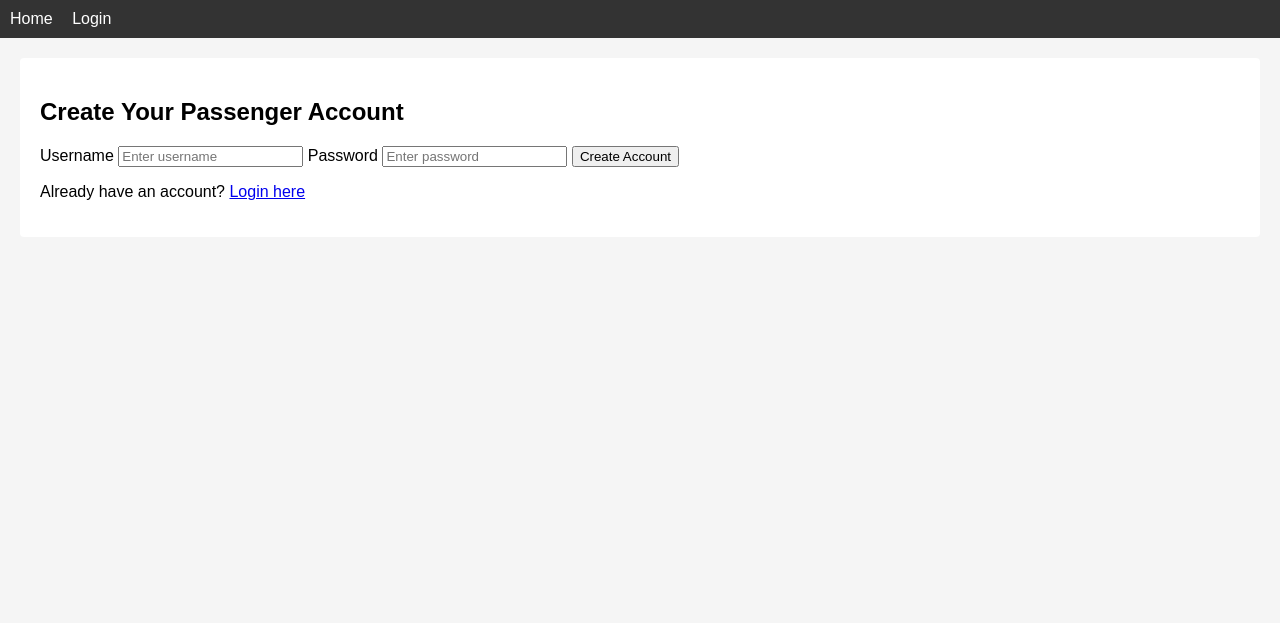
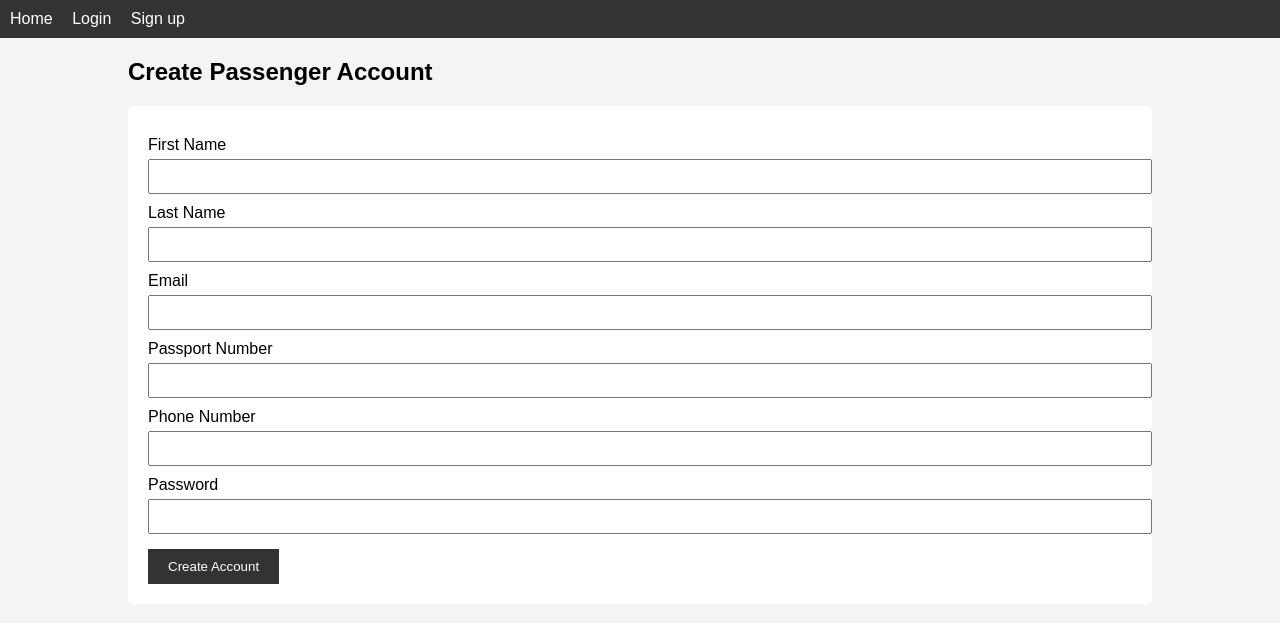
Before and after one commit to Hamza-Taher/SWE_Project, a Flask app: page /register in a window 1280 px wide. Shown: the top 623 px of the page. Run offline with Flask 3, Linux system fonts and the light colour scheme; some libraries are stand-ins or nearby versions.

Commit message:
Solve issue for clean code

```diff
--- a/app.py
+++ b/app.py
@@ -1,6 +1,12 @@
 from flask import Flask, request, session, render_template, redirect, url_for, flash
 from flask_mysqldb import MySQL
 from werkzeug.security import generate_password_hash, check_password_hash
+
+# Import separated classes
+from models.user import User
+from models.passenger import Passenger
+from models.pilot import Pilot
+from models.crew import Crew
 
 app = Flask(__name__)
 app.secret_key = "secret_key_here"
@@ -10,114 +16,116 @@ app.config['MYSQL_HOST'] = 'localhost'
 app.config['MYSQL_USER'] = 'root'
 app.config['MYSQL_PASSWORD'] = 'Htee2005#@275'
 app.config['MYSQL_DB'] = 'rightdatabase'
-app.config['MYSQL_CURSORCLASS'] = 'DictCursor'  # return rows as dicts
+app.config['MYSQL_CURSORCLASS'] = 'DictCursor'
 
 mysql = MySQL(app)
 
-# ---------- Optional classes (not required for logic) ----------
 
-class User:
-    def __init__(self, username, password):
-        self.username = username
-        self.password = password
+# ---------------------------------------------------------
+# USERNAME GENERATION HELPERS
+# ---------------------------------------------------------
+
+def generate_username_passenger(first_name):
+    cur = mysql.connection.cursor()
+    cur.execute("SELECT username FROM passenger WHERE username LIKE %s", [first_name + "%"])
+    existing = cur.fetchall()
+    cur.close()
+
+    if not existing:
+        return first_name
+
+    return f"{first_name}{len(existing)}"
 
 
-class Passenger(User):
-    pass
+def generate_username_pilot(first_name):
+    cur = mysql.connection.cursor()
+    cur.execute("SELECT username FROM pilot WHERE username LIKE %s", [first_name + "%"])
+    existing = cur.fetchall()
+    cur.close()
+
+    if not existing:
+        return first_name + "P"
+
+    return f"{first_name}{len(existing)}P"
 
 
-class CrewMember(User):
-    pass
+def generate_username_crew(first_name):
+    cur = mysql.connection.cursor()
+    cur.execute("SELECT username FROM crew WHERE username LIKE %s", [first_name + "%"])
+    existing = cur.fetchall()
+    cur.close()
+
+    if not existing:
+        return first_name + "C"
+
+    return f"{first_name}{len(existing)}C"
 
 
-class Pilot(CrewMember):
-    pass
-
-
-
-# ---------- Home ----------
+# ---------------------------------------------------------
+# HOME
+# ---------------------------------------------------------
 
 @app.route('/')
 def home():
     return render_template("home.html")
 
 
-# ---------- Registration (passenger only) ----------
+# ---------------------------------------------------------
+# PASSENGER REGISTRATION
+# ---------------------------------------------------------
 
 @app.route('/register', methods=['GET', 'POST'])
 def register():
-    """
-    Register a new PASSENGER account.
-    - Username must be unique across passenger, pilot, and crew.
-    - Pilot and crew accounts are created by admin only.
-    """
     if request.method == 'POST':
-        username = request.form['username'].strip()
+        first_name = request.form['first_name'].strip().lower()
+        last_name = request.form['last_name'].strip()
+        email = request.form['email'].strip()
+        passport_number = request.form['passport_number'].strip()
+        phone_number = request.form['phone_number'].strip()
         password = request.form['password']
 
-        if not username or not password:
+        if not all([first_name, last_name, email, passport_number, phone_number, password]):
             flash("All fields are required.", "error")
             return redirect(url_for('register'))
 
+        username = generate_username_passenger(first_name)
         hashed_password = generate_password_hash(password)
+
         cur = mysql.connection.cursor()
 
-        # Check if username exists in passenger
-        cur.execute("SELECT id FROM passenger WHERE username = %s", [username])
+        # Check email uniqueness
+        cur.execute("SELECT id FROM passenger WHERE email = %s", [email])
         if cur.fetchone():
-            flash("Username already exists as a passenger.", "error")
+            flash("This email is already registered.", "error")
             cur.close()
             return redirect(url_for('register'))
 
-        # Check if username exists in pilot
-        cur.execute("SELECT id FROM pilot WHERE username = %s", [username])
-        if cur.fetchone():
-            flash("Username already exists as a pilot.", "error")
-            cur.close()
-            return redirect(url_for('register'))
+        cur.execute("""
+            INSERT INTO passenger
+            (username, password, first_name, last_name, email, passport_number, phone_number)
+            VALUES (%s, %s, %s, %s, %s, %s, %s)
+        """, (username, hashed_password, first_name, last_name, email, passport_number, phone_number))
 
-        # Check if username exists in crew
-        cur.execute("SELECT id FROM crew WHERE username = %s", [username])
-        if cur.fetchone():
-            flash("Username already exists as crew.", "error")
-            cur.close()
-            return redirect(url_for('register'))
+        mysql.connection.commit()
+        cur.close()
 
-        # Create a passenger account by default
-        try:
-            cur.execute(
-                "INSERT INTO passenger (username, password) VALUES (%s, %s)",
-                (username, hashed_password)
-            )
-            mysql.connection.commit()
-            flash("Passenger account created successfully! Please log in.", "success")
-        except Exception as e:
-            mysql.connection.rollback()
-            flash(f"Error creating account: {e}", "error")
-        finally:
-            cur.close()
-
+        flash(f"Account created! Your username is: {username}", "success")
         return redirect(url_for('login'))
 
     return render_template("register.html")
 
 
-# ---------- Login / Logout ----------
+# ---------------------------------------------------------
+# LOGIN
+# ---------------------------------------------------------
 
 @app.route('/login', methods=['GET', 'POST'])
 def login():
-    """
-    Login logic:
-    - admin (hard-coded)
-    - pilot (pilot table)
-    - crew (crew table)
-    - passenger (passenger table)
-    """
     if request.method == 'POST':
         username = request.form['username'].strip()
         password = request.form['password']
 
-        # Admin check (hard-coded)
+        # Admin login
         if username == "admin" and password == "adminpass":
             session['role'] = 'admin'
             session['username'] = 'admin'
@@ -127,8 +135,8 @@ def login():
 
         # Pilot login
         cur.execute("SELECT * FROM pilot WHERE username = %s", [username])
-        pilot = cur.fetchone()
-        if pilot and check_password_hash(pilot['password'], password):
+        pilot_row = cur.fetchone()
+        if pilot_row and check_password_hash(pilot_row['password'], password):
             session['role'] = 'pilot'
             session['username'] = username
             cur.close()
@@ -136,17 +144,17 @@ def login():
 
         # Crew login
         cur.execute("SELECT * FROM crew WHERE username = %s", [username])
-        crew = cur.fetchone()
-        if crew and check_password_hash(crew['password'], password):
+        crew_row = cur.fetchone()
+        if crew_row and check_password_hash(crew_row['password'], password):
             session['role'] = 'crew'
             session['username'] = username
             cur.close()
             return redirect(url_for('crew'))
 
-        # Passenger login (user role)
+        # Passenger login
         cur.execute("SELECT * FROM passenger WHERE username = %s", [username])
-        passenger = cur.fetchone()
-        if passenger and check_password_hash(passenger['password'], password):
+        passenger_row = cur.fetchone()
+        if passenger_row and check_password_hash(passenger_row['password'], password):
             session['role'] = 'user'
             session['username'] = username
             cur.close()
@@ -165,14 +173,20 @@ def logout():
     return redirect(url_for('home'))
 
 
-# ---------- Admin dashboard & admin-only actions ----------
+# ---------------------------------------------------------
+# ADMIN DASHBOARD
+# ---------------------------------------------------------
 
 @app.route('/admin')
 def admin():
     if session.get('role') != 'admin':
         return redirect(url_for('login'))
-    return render_template("admin.html", username=session.get('username'))
+    return render_template("admin.html")
 
+
+# ---------------------------------------------------------
+# ADMIN CREATES PILOT
+# ---------------------------------------------------------
 
 @app.route('/admin/create_pilot', methods=['GET', 'POST'])
 def create_pilot():
@@ -180,44 +194,32 @@ def create_pilot():
         return redirect(url_for('login'))
 
     if request.method == 'POST':
-        username = request.form['username'].strip()
+        first_name = request.form['first_name'].strip().lower()
+        last_name = request.form['last_name'].strip()
+        passport_number = request.form['passport_number'].strip()
+        phone_number = request.form['phone_number'].strip()
         password = request.form['password']
 
-        if not username or not password:
-            flash("Both fields are required.", "error")
-            return redirect(url_for('create_pilot'))
+        username = generate_username_pilot(first_name)
+        hashed = generate_password_hash(password)
 
-        hashed = generate_password_hash(password)
         cur = mysql.connection.cursor()
-
-        # Check collisions with existing usernames
-        cur.execute("SELECT id FROM pilot WHERE username = %s", [username])
-        if cur.fetchone():
-            flash("Username already exists as a pilot.", "error")
-            cur.close()
-            return redirect(url_for('create_pilot'))
-
-        cur.execute("SELECT id FROM passenger WHERE username = %s", [username])
-        if cur.fetchone():
-            flash("Username already exists as a passenger.", "error")
-            cur.close()
-            return redirect(url_for('create_pilot'))
-
-        cur.execute("SELECT id FROM crew WHERE username = %s", [username])
-        if cur.fetchone():
-            flash("Username already exists as crew.", "error")
-            cur.close()
-            return redirect(url_for('create_pilot'))
-
-        cur.execute("INSERT INTO pilot (username, password) VALUES (%s, %s)", (username, hashed))
+        cur.execute("""
+            INSERT INTO pilot (username, password, first_name, last_name, passport_number, phone_number)
+            VALUES (%s, %s, %s, %s, %s, %s)
+        """, (username, hashed, first_name, last_name, passport_number, phone_number))
         mysql.connection.commit()
         cur.close()
 
-        flash("Pilot account created successfully!", "success")
+        flash(f"Pilot created! Username is: {username}", "success")
         return redirect(url_for('admin'))
 
     return render_template("create_pilot.html")
 
+
+# ---------------------------------------------------------
+# ADMIN CREATES CREW
+# ---------------------------------------------------------
 
 @app.route('/admin/create_crew', methods=['GET', 'POST'])
 def create_crew():
@@ -225,44 +227,32 @@ def create_crew():
         return redirect(url_for('login'))
 
     if request.method == 'POST':
-        username = request.form['username'].strip()
+        first_name = request.form['first_name'].strip().lower()
+        last_name = request.form['last_name'].strip()
+        passport_number = request.form['passport_number'].strip()
+        phone_number = request.form['phone_number'].strip()
         password = request.form['password']
 
-        if not username or not password:
-            flash("Both fields are required.", "error")
-            return redirect(url_for('create_crew'))
+        username = generate_username_crew(first_name)
+        hashed = generate_password_hash(password)
 
-        hashed = generate_password_hash(password)
         cur = mysql.connection.cursor()
-
-        # Check collisions with existing usernames
-        cur.execute("SELECT id FROM crew WHERE username = %s", [username])
-        if cur.fetchone():
-            flash("Username already exists as crew.", "error")
-            cur.close()
-            return redirect(url_for('create_crew'))
-
-        cur.execute("SELECT id FROM passenger WHERE username = %s", [username])
-        if cur.fetchone():
-            flash("Username already exists as a passenger.", "error")
-            cur.close()
-            return redirect(url_for('create_crew'))
-
-        cur.execute("SELECT id FROM pilot WHERE username = %s", [username])
-        if cur.fetchone():
-            flash("Username already exists as a pilot.", "error")
-            cur.close()
-            return redirect(url_for('create_crew'))
-
-        cur.execute("INSERT INTO crew (username, password) VALUES (%s, %s)", (username, hashed))
+        cur.execute("""
+            INSERT INTO crew (username, password, first_name, last_name, passport_number, phone_number)
+            VALUES (%s, %s, %s, %s, %s, %s)
+        """, (username, hashed, first_name, last_name, passport_number, phone_number))
         mysql.connection.commit()
         cur.close()
 
-        flash("Crew account created successfully!", "success")
+        flash(f"Crew member created! Username is: {username}", "success")
         return redirect(url_for('admin'))
 
     return render_template("create_crew.html")
 
+
+# ---------------------------------------------------------
+# ADMIN VIEWS LISTS
+# ---------------------------------------------------------
 
 @app.route('/admin/passengers')
 def view_passengers():
@@ -303,7 +293,9 @@ def view_crews():
     return render_template("view_crews.html", crews=crews)
 
 
-# ---------- Pilot & crew dashboards ----------
+# ---------------------------------------------------------
+# PILOT DASHBOARD
+# ---------------------------------------------------------
 
 @app.route('/pilot')
 def pilot():
@@ -312,6 +304,10 @@ def pilot():
     return render_template("pilot.html", username=session.get('username'))
 
 
+# ---------------------------------------------------------
+# CREW DASHBOARD
+# ---------------------------------------------------------
+
 @app.route('/crew')
 def crew():
     if session.get('role') != 'crew':
@@ -319,59 +315,48 @@ def crew():
     return render_template("crew.html", username=session.get('username'))
 
 
-# ---------- Passenger add/update flight info ----------
+# ---------------------------------------------------------
+# PASSENGER DASHBOARD
+# ---------------------------------------------------------
 
 @app.route('/add_passenger', methods=['GET', 'POST'])
 def add_passenger():
-    """
-    For logged-in passengers (role 'user'):
-    - On GET: show form with their existing data (if any)
-    - On POST: update their own record (name, passport, flight)
-      in the passenger table, matched by username.
-    """
     if session.get('role') != 'user':
         return redirect(url_for('login'))
 
     username = session.get('username')
     cur = mysql.connection.cursor()
 
-    # Get existing data for this passenger (if any)
     cur.execute("SELECT * FROM passenger WHERE username = %s", [username])
-    passenger = cur.fetchone()
+    passenger_row = cur.fetchone()
+
+    # Convert DB row → Passenger object (optional but clean)
+    passenger = Passenger(
+        username=passenger_row["username"],
+        first_name=passenger_row["first_name"],
+        last_name=passenger_row["last_name"],
+        email=passenger_row["email"],
+        passport_number=passenger_row["passport_number"],
+        phone_number=passenger_row["phone_number"],
+         flight_number=passenger_row["flight_number"]
+    )
 
     if request.method == 'POST':
-        name = request.form['name']
-        passport_number = request.form['passport_number']
         flight_number = request.form['flight_number']
-
-        if passenger:
-            # Update existing record
-            cur.execute(
-                """
-                UPDATE passenger
-                SET name = %s, passport_number = %s, flight_number = %s
-                WHERE username = %s
-                """,
-                (name, passport_number, flight_number, username)
-            )
-        else:
-            # Fallback: create full record if somehow missing
-            cur.execute(
-                """
-                INSERT INTO passenger (username, password, name, passport_number, flight_number)
-                VALUES (%s, %s, %s, %s, %s)
-                """,
-                (username, generate_password_hash("temp1234"), name, passport_number, flight_number)
-            )
-
+        cur.execute("UPDATE passenger SET flight_number = %s WHERE username = %s",
+                    (flight_number, username))
         mysql.connection.commit()
         cur.close()
-        flash("Passenger data saved successfully!", "success")
+        flash("Flight information updated!", "success")
         return redirect(url_for('add_passenger'))
 
     cur.close()
-    return render_template("add_passenger.html", username=username, passenger=passenger)
+    return render_template("add_passenger.html", passenger=passenger)
 
+
+# ---------------------------------------------------------
+# RUN APP
+# ---------------------------------------------------------
 
 if __name__ == '__main__':
     app.run(debug=True)
--- /dev/null
+++ b/models/crew.py
@@ -0,0 +1,6 @@
+from .user import User
+
+class Crew(User):
+    def __init__(self, username, first_name=None, last_name=None,
+                 passport_number=None, phone_number=None):
+        super().__init__(username, first_name, last_name, passport_number, phone_number)
--- /dev/null
+++ b/models/pilot.py
@@ -0,0 +1,6 @@
+from .user import User
+
+class Pilot(User):
+    def __init__(self, username, first_name=None, last_name=None,
+                 passport_number=None, phone_number=None):
+        super().__init__(username, first_name, last_name, passport_number, phone_number)
--- a/static/style.css
+++ b/static/style.css
@@ -1,54 +1,72 @@
 body {
     font-family: Arial, sans-serif;
+    background: #f4f4f4;
     margin: 0;
-    background: #f5f5f5;
+    padding: 0;
 }
 
 nav {
     background: #333;
-    color: white;
     padding: 10px;
 }
 
-nav a {
+nav a, nav span {
     color: white;
     margin-right: 15px;
     text-decoration: none;
 }
 
 .container {
-    margin: 20px;
-    padding: 20px;
-    background: white;
-    border-radius: 4px;
+    width: 80%;
+    margin: 20px auto;
 }
 
-.flashes {
-    list-style: none;
-    padding: 0;
+h2 {
+    margin-bottom: 20px;
 }
 
-.flashes li {
-    padding: 8px;
-    margin-bottom: 8px;
-    border-radius: 3px;
+.form-container {
+    background: white;
+    padding: 20px;
+    border-radius: 5px;
 }
 
-.flashes li.success {
-    background: #d4edda;
-    color: #155724;
+form label {
+    display: block;
+    margin-top: 10px;
 }
+
+form input {
+    width: 100%;
+    padding: 8px;
+    margin-top: 5px;
+}
+
+button {
+    margin-top: 15px;
+    padding: 10px 20px;
+    background: #333;
+    color: white;
+    border: none;
+    cursor: pointer;
+}
+
+table {
+    width: 100%;
+    border-collapse: collapse;
+    background: white;
+}
+
+table th, table td {
+    padding: 10px;
+    border: 1px solid #ccc;
+}
+
 .admin-menu a {
     display: block;
-    padding: 12px;
     margin: 10px 0;
+    padding: 10px;
     background: #333;
     color: white;
     text-decoration: none;
-    border-radius: 5px;
-    text-align: center;
 }
-
-.admin-menu a:hover {
-    background: #555;
-}
--- a/templates/admin.html
+++ b/templates/admin.html
@@ -6,10 +6,10 @@
 <h2>Admin Dashboard</h2>
 
 <div class="admin-menu">
-    <a href="{{ url_for('create_pilot') }}">Create Pilot Account</a>
-    <a href="{{ url_for('create_crew') }}">Create Crew Account</a>
+    <a href="{{ url_for('create_pilot') }}">Create Pilot</a>
+    <a href="{{ url_for('create_crew') }}">Create Crew</a>
     <a href="{{ url_for('view_passengers') }}">View Passengers</a>
     <a href="{{ url_for('view_pilots') }}">View Pilots</a>
-    <a href="{{ url_for('view_crews') }}">View Crew Members</a>
+    <a href="{{ url_for('view_crews') }}">View Crew</a>
 </div>
 {% endblock %}
--- a/templates/base.html
+++ b/templates/base.html
@@ -6,13 +6,16 @@
     <link rel="stylesheet" href="{{ url_for('static', filename='style.css') }}">
 </head>
 <body>
+
 <nav>
     <a href="{{ url_for('home') }}">Home</a>
+
     {% if session.get('username') %}
         <span>Logged in as {{ session.get('username') }} ({{ session.get('role') }})</span>
         <a href="{{ url_for('logout') }}">Logout</a>
     {% else %}
         <a href="{{ url_for('login') }}">Login</a>
+        <a href="{{ url_for('register') }}">Sign up</a>
     {% endif %}
 </nav>
 
@@ -29,5 +32,6 @@
 
     {% block content %}{% endblock %}
 </div>
+
 </body>
 </html>
--- a/templates/crew.html
+++ b/templates/crew.html
@@ -1,8 +1,8 @@
 {% extends "base.html" %}
 
-{% block title %}Crew Page{% endblock %}
+{% block title %}Crew Dashboard{% endblock %}
 
 {% block content %}
-<h2>Crew Page</h2>
-<p>Welcome, Crew member {{ username }}. This is your panel (placeholder).</p>
+<h2>Crew Dashboard</h2>
+<p>Welcome, {{ username }}.</p>
 {% endblock %}
--- a/templates/home.html
+++ b/templates/home.html
@@ -4,9 +4,5 @@
 
 {% block content %}
 <h1>Welcome to the Flight Management System</h1>
-<p>This is a simple demo project with roles: admin, pilot, crew, and passenger.</p>
-<a href="{{ url_for('login') }}">Go to Login</a>
-<p>Don't have an account?
-    <a href="{{ url_for('register') }}">Create one</a>
-</p>
+<p>Manage passengers, pilots, and crew easily.</p>
 {% endblock %}
--- a/templates/pilot.html
+++ b/templates/pilot.html
@@ -1,8 +1,8 @@
 {% extends "base.html" %}
 
-{% block title %}Pilot Page{% endblock %}
+{% block title %}Pilot Dashboard{% endblock %}
 
 {% block content %}
-<h2>Pilot Page</h2>
-<p>Welcome, Pilot {{ username }}. This is your panel (placeholder).</p>
+<h2>Pilot Dashboard</h2>
+<p>Welcome, {{ username }}.</p>
 {% endblock %}
--- a/templates/register.html
+++ b/templates/register.html
@@ -1,25 +1,32 @@
 {% extends "base.html" %}
 
-{% block title %}Create Account{% endblock %}
+{% block title %}Register{% endblock %}
 
 {% block content %}
-<h2>Create Your Passenger Account</h2>
+<h2>Create Passenger Account</h2>
 
 <div class="form-container">
     <form method="POST">
 
-        <label for="username">Username</label>
-        <input type="text" name="username" required placeholder="Enter username">
+        <label>First Name</label>
+        <input type="text" name="first_name" required>
 
-        <label for="password">Password</label>
-        <input type="password" name="password" required placeholder="Enter password">
+        <label>Last Name</label>
+        <input type="text" name="last_name" required>
+
+        <label>Email</label>
+        <input type="email" name="email" required>
+
+        <label>Passport Number</label>
+        <input type="text" name="passport_number" required>
+
+        <label>Phone Number</label>
+        <input type="text" name="phone_number" required>
+
+        <label>Password</label>
+        <input type="password" name="password" required>
 
         <button type="submit">Create Account</button>
     </form>
-
-    <p class="small-text">
-        Already have an account?
-        <a href="{{ url_for('login') }}">Login here</a>
-    </p>
 </div>
 {% endblock %}
```
Also changed, not shown: models/passenger.py (added, +8 -0 lines), models/user.py (added, +11 -0 lines), templates/add_passenger.html (+10 -12 lines), templates/create_crew.html (+13 -3 lines), templates/create_pilot.html (+12 -2 lines), templates/login.html (+9 -15 lines), templates/view_crews.html (+7 -1 lines), templates/view_passengers.html (+6 -2 lines), templates/view_pilots.html (+7 -1 lines), models/__init__.py (added).
